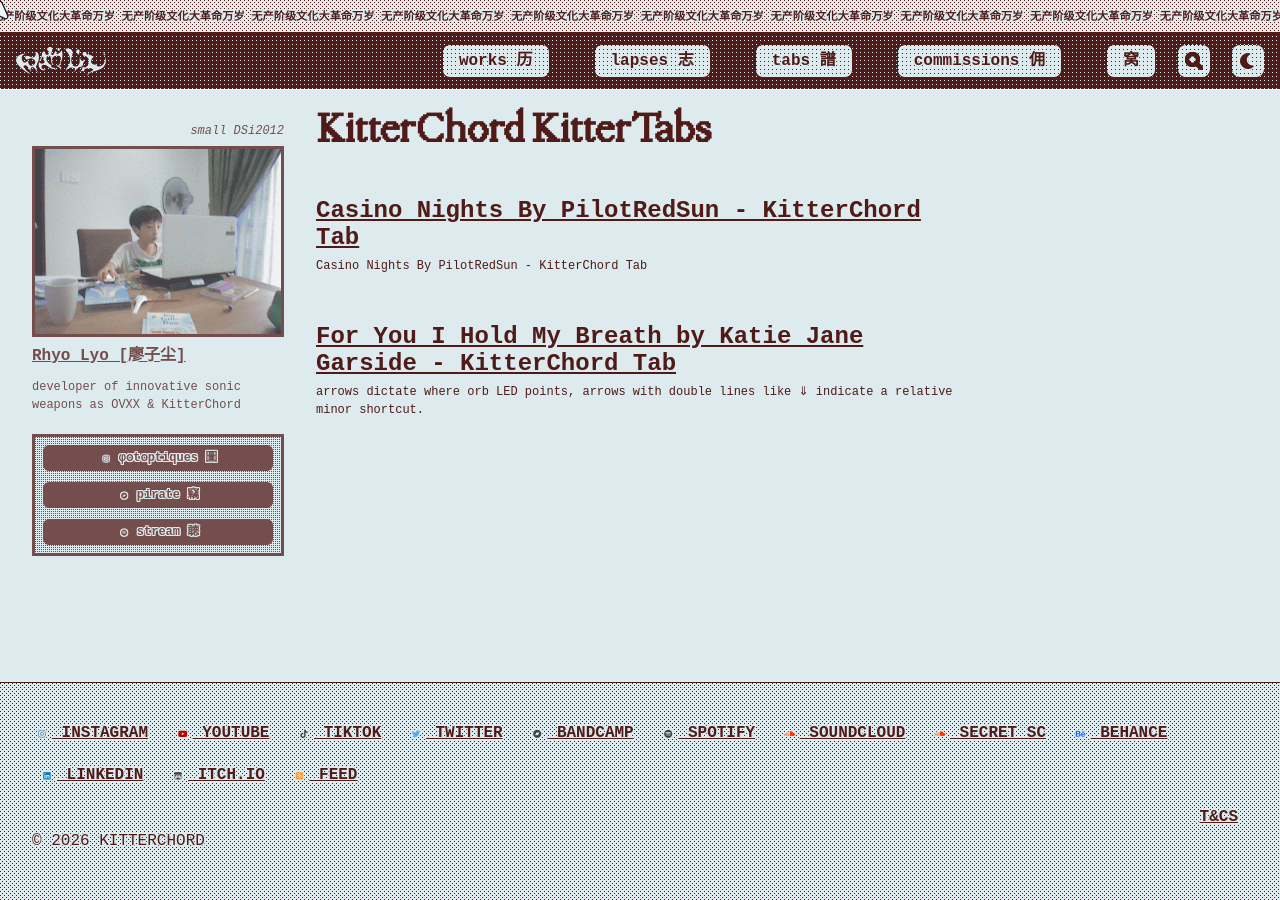
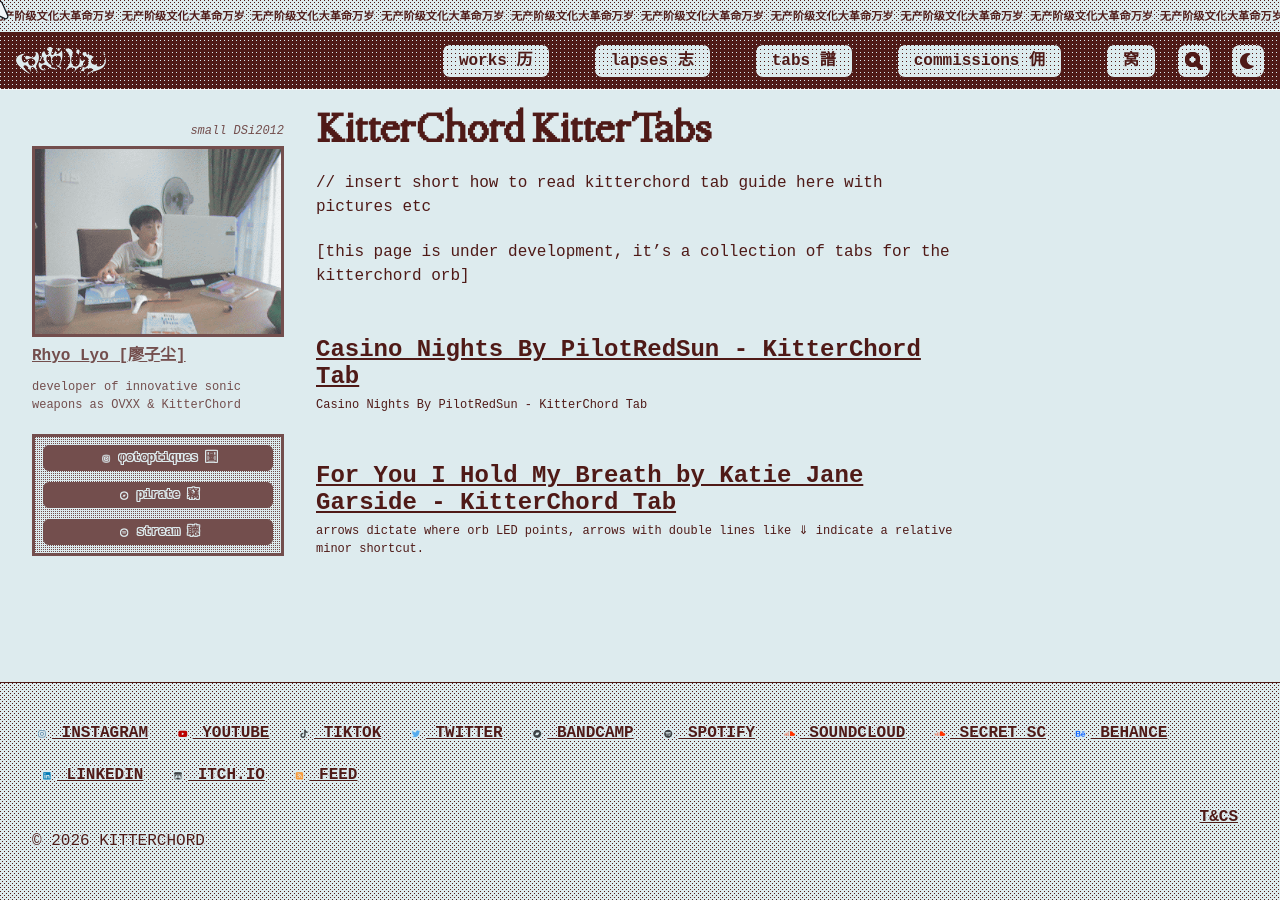
Before and after one commit to cryotato/cryotato.github.io, a Jekyll site: the page built from _pages/tabs.md, in a window 1280 px wide. Built offline with Jekyll 4.4.1, drawn with Linux system fonts in a browser that asks for light colours; cached includes are drawn as plain includes; some web fonts are replaced; a script that is not in the unit is left out.

Commit message:
Update tabs.md

```diff
--- a/_pages/tabs.md
+++ b/_pages/tabs.md
@@ -5,6 +5,10 @@ permalink: /tabs/
 entries_layout: list # You can change this to 'list' if you prefer
 ---
 
+// insert short how to read kitterchord tab guide here with pictures etc
+
+[this page is under development, it's a collection of tabs for the kitterchord orb]
+
 <div class="entries-{{ page.entries_layout }}">
   {% for post in site.tabs %}
     {% include archive-single.html type=page.entries_layout %}
```
